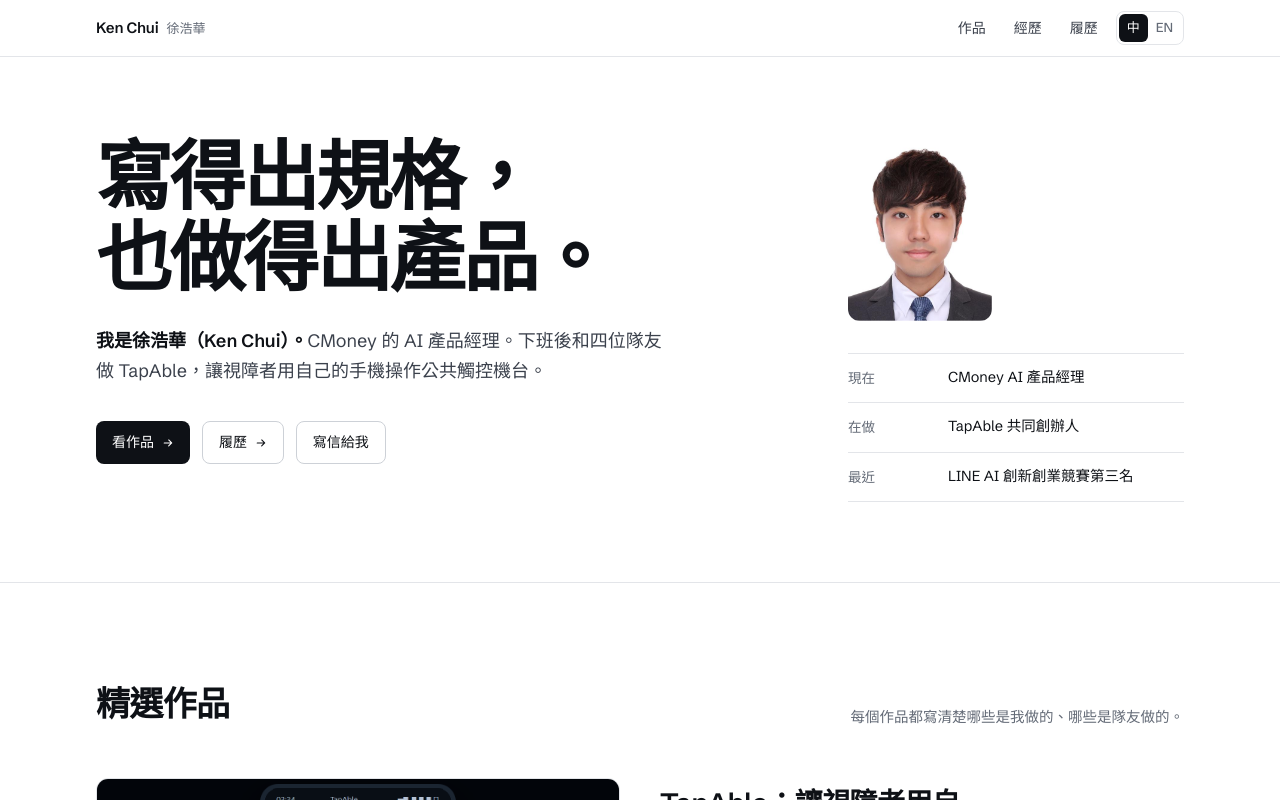
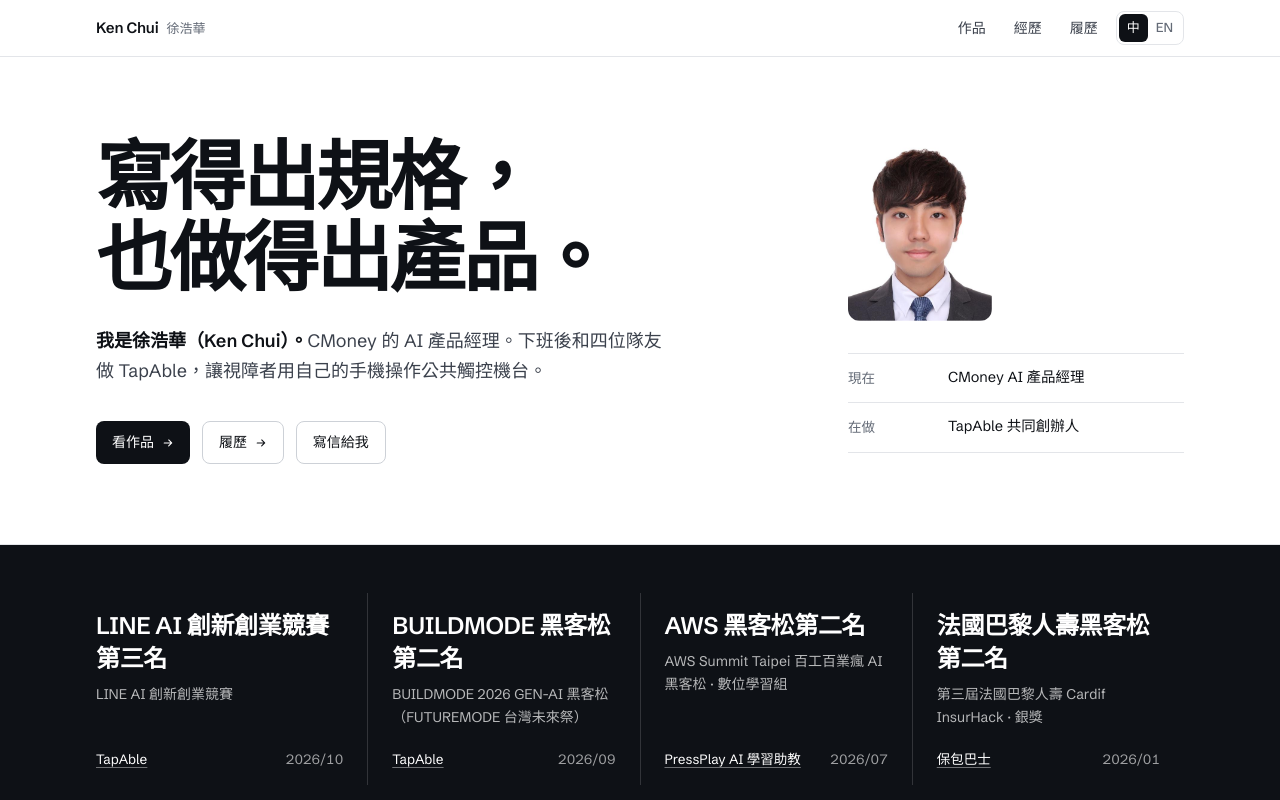
Before and after one commit to a96020183/ken-chui, a React (Vite) app: page / in a window 1280 px wide. Shown: the top 800 px of the page. Built offline with nearby package versions, Linux system fonts and the light colour scheme.

Commit message:
feat: 四個重點獎項改成開場下方黑底橫條（LINE、BUILDMODE、AWS、法巴）
Co-Authored-By: Claude Opus 5.5 <noreply@anthropic.com>

```diff
--- a/src/data/profile.js
+++ b/src/data/profile.js
@@ -23,7 +23,6 @@ export const profile = {
   now: [
     { label: { zh: '現在', en: 'Now' }, text: { zh: 'CMoney AI 產品經理', en: 'AI Product Manager, CMoney' }, to: '/#experience' },
     { label: { zh: '在做', en: 'Building' }, text: { zh: 'TapAble 共同創辦人', en: 'Co-founder, TapAble' }, to: '/projects/tapable-buildmode' },
-    { label: { zh: '最近', en: 'Latest' }, text: { zh: 'LINE AI 創新創業競賽第三名', en: '3rd place, LINE AI Innovation & Entrepreneurship Competition' }, to: '/#awards' },
   ],
 
   about: {
@@ -106,16 +105,16 @@ export const profile = {
 export const awards = [
   { date: '2026/10', comp: { zh: 'AI 座艙感知與視覺化 Hackathon（資策會 × 友達）', en: 'AI Cockpit Hackathon (III × AUO)' }, result: { zh: '實作組決賽中', en: 'In the finals, build track' }, work: { zh: '警示找眼睛', en: 'Eyes-first exit alert' } },
   { date: '2026/10', comp: { zh: '2026 AI 創意設計大賽 AIDA（台灣人工智慧協會）', en: 'AIDA 2026 AI Creative Design Award (Taiwan AI Association)' }, result: { zh: '決賽中', en: 'In the finals' }, work: 'TapAble', to: '/projects/tapable-buildmode' },
-  { date: '2026/10', comp: { zh: 'LINE AI 創新創業競賽', en: 'LINE AI Innovation & Entrepreneurship Competition' }, result: { zh: '第三名', en: '3rd place' }, work: 'TapAble', to: '/projects/tapable-buildmode' },
+  { date: '2026/10', major: true, headline: { zh: 'LINE AI 創新創業競賽第三名', en: '3rd place, LINE AI competition' }, comp: { zh: 'LINE AI 創新創業競賽', en: 'LINE AI Innovation & Entrepreneurship Competition' }, result: { zh: '第三名', en: '3rd place' }, work: 'TapAble', to: '/projects/tapable-buildmode' },
   { date: '2026/09', comp: { zh: '第六屆台灣尤努斯創新獎', en: '6th Taiwan Yunus Innovation Award' }, result: { zh: '入圍決賽', en: 'Finalist' }, work: 'TapAble', to: '/projects/tapable-buildmode' },
-  { date: '2026/09', comp: { zh: 'BUILDMODE 2026 GEN-AI 黑客松（FUTUREMODE 台灣未來祭）', en: 'BUILDMODE 2026 GEN-AI Hackathon (FUTUREMODE)' }, result: { zh: '第二名', en: '2nd place' }, work: 'TapAble', to: '/projects/tapable-buildmode' },
+  { date: '2026/09', major: true, headline: { zh: 'BUILDMODE 黑客松第二名', en: '2nd place, BUILDMODE GEN-AI hackathon' }, comp: { zh: 'BUILDMODE 2026 GEN-AI 黑客松（FUTUREMODE 台灣未來祭）', en: 'BUILDMODE 2026 GEN-AI Hackathon (FUTUREMODE)' }, result: { zh: '第二名', en: '2nd place' }, work: 'TapAble', to: '/projects/tapable-buildmode' },
   { date: '2026/08', comp: { zh: 'AI Monster 未來生存挑戰賽（大專組）', en: 'AI Monster: Future Survival Challenge' }, result: { zh: '第四名', en: '4th place' }, work: { zh: '收藏從未停止，行動從未開始', en: 'Always saving, never doing' } },
   { date: '2026/08', comp: { zh: '第十屆 3S 創客競賽', en: '10th 3S Maker Competition' }, result: { zh: '入圍獎', en: 'Finalist award' }, work: { zh: 'TapAble 導航版', en: 'TapAble, navigation version' }, href: '/yao-3s-demo/index.html' },
-  { date: '2026/07', major: true, headline: { zh: 'AWS 黑客松第二名', en: '2nd place, AWS hackathon' }, comp: { zh: 'AWS Summit Taipei 百工百業瘋 AI 黑客松', en: 'AWS Summit Taipei 2026 AI Hackathon (AI Everywhere)' }, result: { zh: '數位學習組第二名', en: '2nd place, EdTech track' }, work: { zh: 'PressPlay AI 學習助教', en: 'PressPlay AI tutor' }, to: '/projects/ppa-hackathon' },
+  { date: '2026/07', major: true, headline: { zh: 'AWS 黑客松第二名', en: '2nd place, AWS hackathon' }, note: { zh: '數位學習組', en: 'EdTech track' }, comp: { zh: 'AWS Summit Taipei 百工百業瘋 AI 黑客松', en: 'AWS Summit Taipei 2026 AI Hackathon (AI Everywhere)' }, result: { zh: '數位學習組第二名', en: '2nd place, EdTech track' }, work: { zh: 'PressPlay AI 學習助教', en: 'PressPlay AI tutor' }, to: '/projects/ppa-hackathon' },
   { date: '2026/07', comp: { zh: '中原大學 第四屆解決未來問題能力競賽', en: '4th Future Problem Solving Competition (CYCU)' }, result: { zh: '佳作', en: 'Honorable mention' }, work: { zh: '親盈翻譯機', en: 'Photo postcards for elders on LINE' } },
   { date: '2026/06', comp: { zh: '全國商管暨跨域創新實務專題競賽（德明科大）', en: 'National Business & Cross-disciplinary Project Competition' }, result: { zh: '跨域組第三名', en: '3rd place, cross-disciplinary' }, work: { zh: 'TapAble 第一版', en: 'TapAble, first version' }, to: '/projects/yaoguang-whale' },
   { date: '2026/05', comp: { zh: '第 23 屆 ATCC 全國大專院校商業個案大賽', en: '23rd ATCC Case Competition' }, result: { zh: '全國 26 強', en: 'Top 26 nationwide' }, work: 'BEACON', to: '/projects/atcc-beacon' },
-  { date: '2026/01', major: true, headline: { zh: '法國巴黎人壽黑客松第二名', en: '2nd place, BNP Paribas Cardif hackathon' }, comp: { zh: '第三屆法國巴黎人壽 Cardif InsurHack', en: '3rd Cardif InsurHack, BNP Paribas Cardif' }, result: { zh: '第二名（銀獎）', en: '2nd place (Silver)' }, work: { zh: '保包巴士', en: 'Baobao Bus' }, to: '/projects/bnp-insurhack' },
+  { date: '2026/01', major: true, headline: { zh: '法國巴黎人壽黑客松第二名', en: '2nd place, BNP Paribas Cardif hackathon' }, note: { zh: '銀獎', en: 'Silver award' }, comp: { zh: '第三屆法國巴黎人壽 Cardif InsurHack', en: '3rd Cardif InsurHack, BNP Paribas Cardif' }, result: { zh: '第二名（銀獎）', en: '2nd place (Silver)' }, work: { zh: '保包巴士', en: 'Baobao Bus' }, to: '/projects/bnp-insurhack' },
   { date: '2024/12', comp: { zh: '2024 全球品牌策劃與設計大賽 台灣總決賽', en: '2024 Global Brand Planning & Design Competition, Taiwan final' }, result: { zh: '銀質獎', en: 'Silver award' }, work: { zh: '金孕獎推廣策略', en: 'Golden Pregnancy Award strategy' }, to: '/projects/jinyun-branding' },
 ]
 
--- a/src/pages/Home.jsx
+++ b/src/pages/Home.jsx
@@ -193,23 +193,29 @@ function AwardWork({ a }) {
   return <span>{label}</span>
 }
 
-// 重點獎項：表格上方用大字呈現
-function Highlights() {
+// 重點獎項：開場下方的黑底橫條，一進站就看得到
+function AwardsBand() {
   const t = useT()
   const items = awards.filter((a) => a.major)
   return (
-    <div className="mb-14 grid gap-px overflow-hidden rounded-xl border border-line bg-line sm:grid-cols-2">
-      {items.map((a) => (
-        <div key={a.date} className="flex flex-col bg-paper p-6 sm:p-8">
-          <div className="text-[28px] font-semibold leading-tight tracking-[-0.02em] text-ink sm:text-[34px]">{t(a.headline)}</div>
-          <div className="mt-3 text-[15px] leading-snug text-ink2">{t(a.comp)} · {t(a.result)}</div>
-          <div className="mt-auto flex flex-wrap items-baseline justify-between gap-x-4 gap-y-1 pt-6 text-[14px]">
-            <AwardWork a={a} />
-            <span className="tnum text-mute">{a.date}</span>
-          </div>
+    <section aria-label={t('重點獎項', 'Key awards')} className="bg-ink text-white">
+      <Container className="py-10 sm:py-12">
+        <div className="grid gap-px overflow-hidden bg-white/15 sm:grid-cols-2 lg:grid-cols-4">
+          {items.map((a) => (
+            <div key={a.date + a.headline.en} className="flex flex-col bg-ink py-6 sm:px-6 sm:py-4 lg:first:pl-0">
+              <div className="text-[22px] font-semibold leading-snug tracking-[-0.015em] text-white sm:text-[24px]">{t(a.headline)}</div>
+              <div className="mt-2 text-[14px] leading-relaxed text-white/70">{t(a.comp)}{a.note ? ` · ${t(a.note)}` : ''}</div>
+              <div className="mt-auto flex items-baseline justify-between gap-4 pt-5 text-[13.5px]">
+                {a.to ? (
+                  <LLink to={a.to} className="text-white underline decoration-white/40 underline-offset-[3px] transition duration-150 ease-out hover:decoration-white">{t(a.work)}</LLink>
+                ) : <span className="text-white/80">{t(a.work)}</span>}
+                <span className="tnum text-white/60">{a.date}</span>
+              </div>
+            </div>
+          ))}
         </div>
-      ))}
-    </div>
+      </Container>
+    </section>
   )
 }
 
@@ -222,7 +228,6 @@ function Awards() {
           title={t('得獎紀錄', 'Awards')}
           aside={t(`${awards.length} 項，日期以獎狀為準。`, `${awards.length} awards, dated as on the certificates.`)}
         />
-        <Highlights />
         {/* 桌機：表格 */}
         <table className="hidden w-full border-collapse text-left md:table">
           <thead>
@@ -317,6 +322,7 @@ export default function Home() {
   return (
     <main>
       <Intro />
+      <AwardsBand />
       <Work />
       <Experience />
       <Awards />
```
